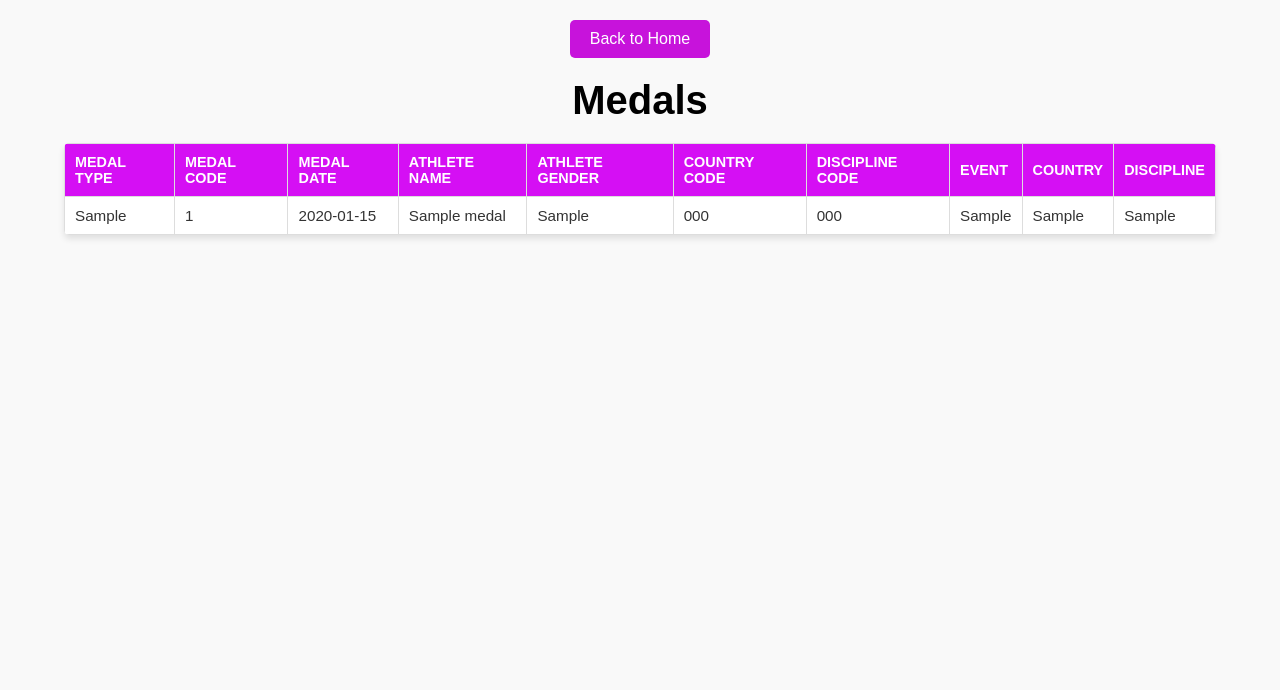
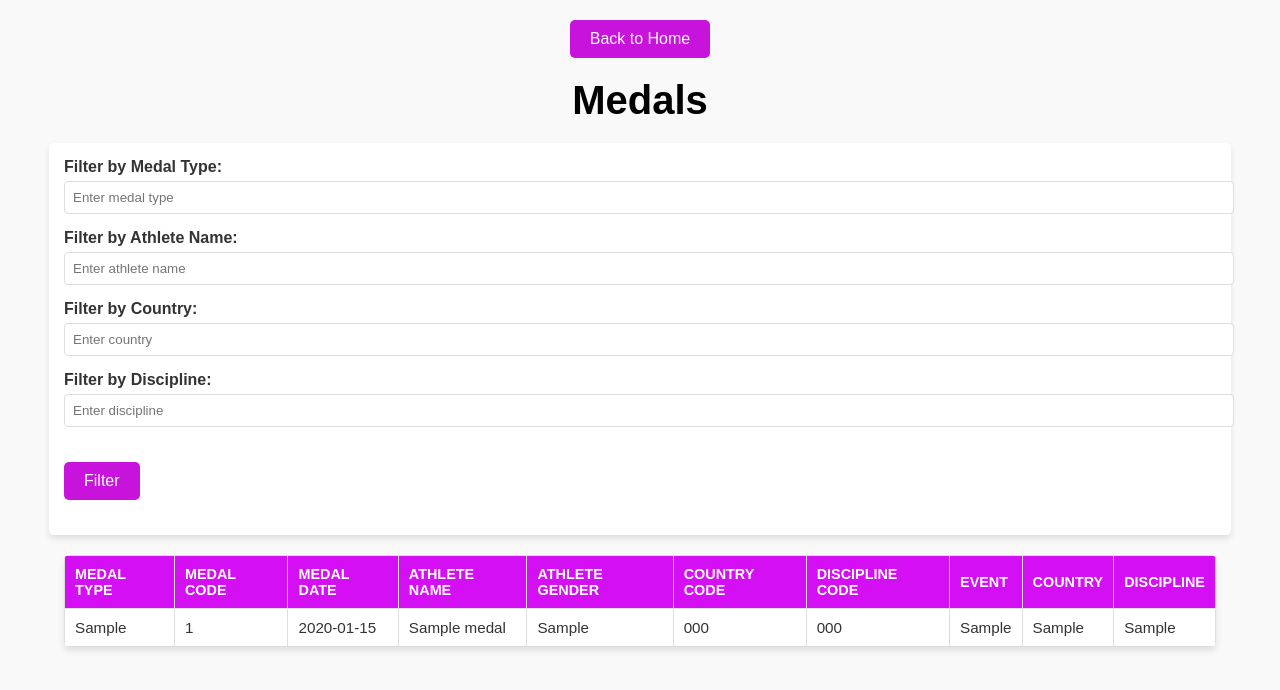
Before and after one commit to itu-itis22-kombak22/datalimpics, a Flask app: page /medals in a window 1280 px wide. Shown: the top 690 px of the page. Run offline with Flask 3, Linux system fonts and the light colour scheme; tables that the repository leaves empty hold one stand-in row (values such as "Sample post").

Commit message:
filters for medals table

```diff
--- a/site-flask/templates/medals.html
+++ b/site-flask/templates/medals.html
@@ -6,7 +6,7 @@
     <title>Medals</title>
     <style>
         /* Global Styles */
-body {
+        body {
             font-family: Arial, sans-serif;
             margin: 0;
             padding: 0;
@@ -86,11 +86,74 @@ body {
                 font-size: 2em;
             }
         }
+
+        .filter-form {
+            width: 90%;
+            margin: 20px auto;
+            background: #ffffff;
+            padding: 15px;
+            border-radius: 5px;
+            box-shadow: 0 4px 6px rgba(0, 0, 0, 0.1);
+        }
+
+        .filter-form .form-group {
+            margin-bottom: 15px;
+        }
+
+        .filter-form label {
+            font-weight: bold;
+        }
+
+        .filter-form input {
+            width: 100%;
+            padding: 8px;
+            margin-top: 5px;
+            border: 1px solid #ddd;
+            border-radius: 4px;
+        }
+
+        .filter-form .btn {
+            background-color: #c713db;
+            color: white;
+            padding: 10px 20px;
+            border: none;
+            border-radius: 5px;
+            cursor: pointer;
+            display: inline-block;
+        }
+
+        .filter-form .btn:hover {
+            background-color: #cf31e6;
+        }
     </style>
 </head>
 <body>
     <button onclick="location.href='{{ url_for('indexPage') }}'">Back to Home</button>
     <h1>Medals</h1>
+
+    <!-- Filter Form -->
+    <form method="get" action="" class="filter-form">
+        <div class="form-group">
+            <label for="medal-type">Filter by Medal Type:</label>
+            <input type="text" id="medal-type" name="medal_type" placeholder="Enter medal type" value="{{ medal_type_filter }}">
+        </div>
+        <div class="form-group">
+            <label for="athlete-name">Filter by Athlete Name:</label>
+            <input type="text" id="athlete-name" name="athlete_name" placeholder="Enter athlete name" value="{{ athlete_name_filter }}">
+        </div>
+        <div class="form-group">
+            <label for="country">Filter by Country:</label>
+            <input type="text" id="country" name="country" placeholder="Enter country" value="{{ country_filter }}">
+        </div>
+        <div class="form-group">
+            <label for="discipline">Filter by Discipline:</label>
+            <input type="text" id="discipline" name="discipline" placeholder="Enter discipline" value="{{ discipline_filter }}">
+        </div>
+        <div class="text-center">
+            <button type="submit" class="btn">Filter</button>
+        </div>
+    </form>
+
     <table>
         <thead>
             <tr>
```
